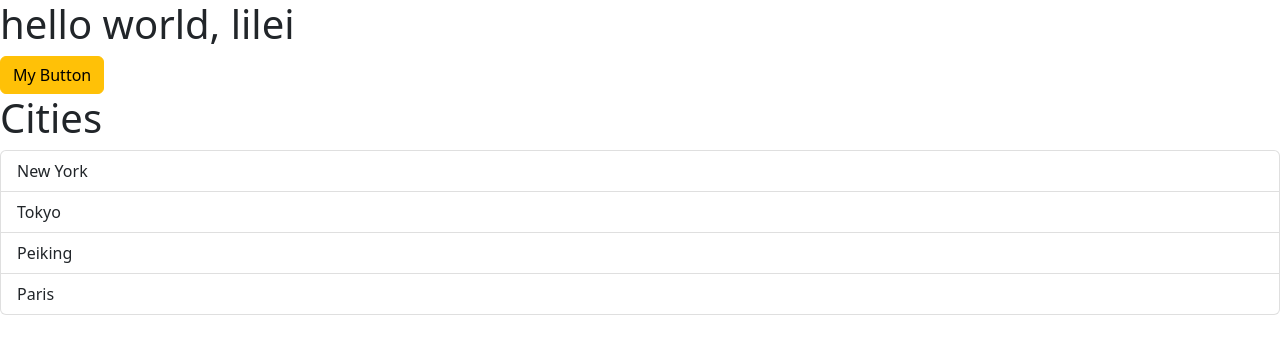
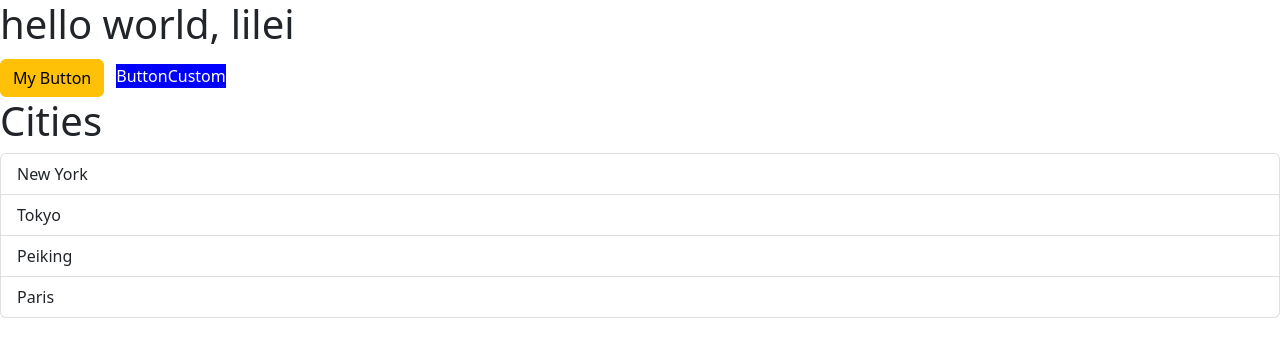
Before and after one commit to React163CWMZ/react-app, a React (Vite) app: page / in a window 1280 px wide. Shown: the top 356 px of the page. Built offline with nearby package versions, Linux system fonts and the light colour scheme.

Commit message:
css module, internal component styles

```diff
--- a/src/App.tsx
+++ b/src/App.tsx
@@ -3,6 +3,7 @@ import Message from "./Message";
 import Alert from "./components/Alert";
 import Button from "./components/Button";
 import ListGroup from "./components/ListGroup";
+import ButtonCustom from "./components/ButtonCustom/ButtonCustom";
 
 function App() {
   let items = ["New York", "Tokyo", "Peiking", "Paris"];
@@ -25,6 +26,7 @@ function App() {
       <Button color="warning" onClick={AlertShow}>
         My Button
       </Button>
+      <ButtonCustom />
       <ListGroup
         items={items}
         heading="Cities"
--- /dev/null
+++ b/src/components/ButtonCustom/ButtonCustom.module.css
@@ -0,0 +1,10 @@
+.btn {
+  color:white;
+  margin: 8px 12px;
+  padding: 0;
+  display:inline-block;
+}
+
+.btnPrimary {
+  background-color: blue;
+}
--- /dev/null
+++ b/src/components/ButtonCustom/ButtonCustom.tsx
@@ -0,0 +1,11 @@
+import styles from "./ButtonCustom.module.css";
+
+function ButtonCustom() {
+  return (
+    <div className={[styles.btn, styles.btnPrimary].join(" ")}>
+      ButtonCustom
+    </div>
+  );
+}
+
+export default ButtonCustom;
```
